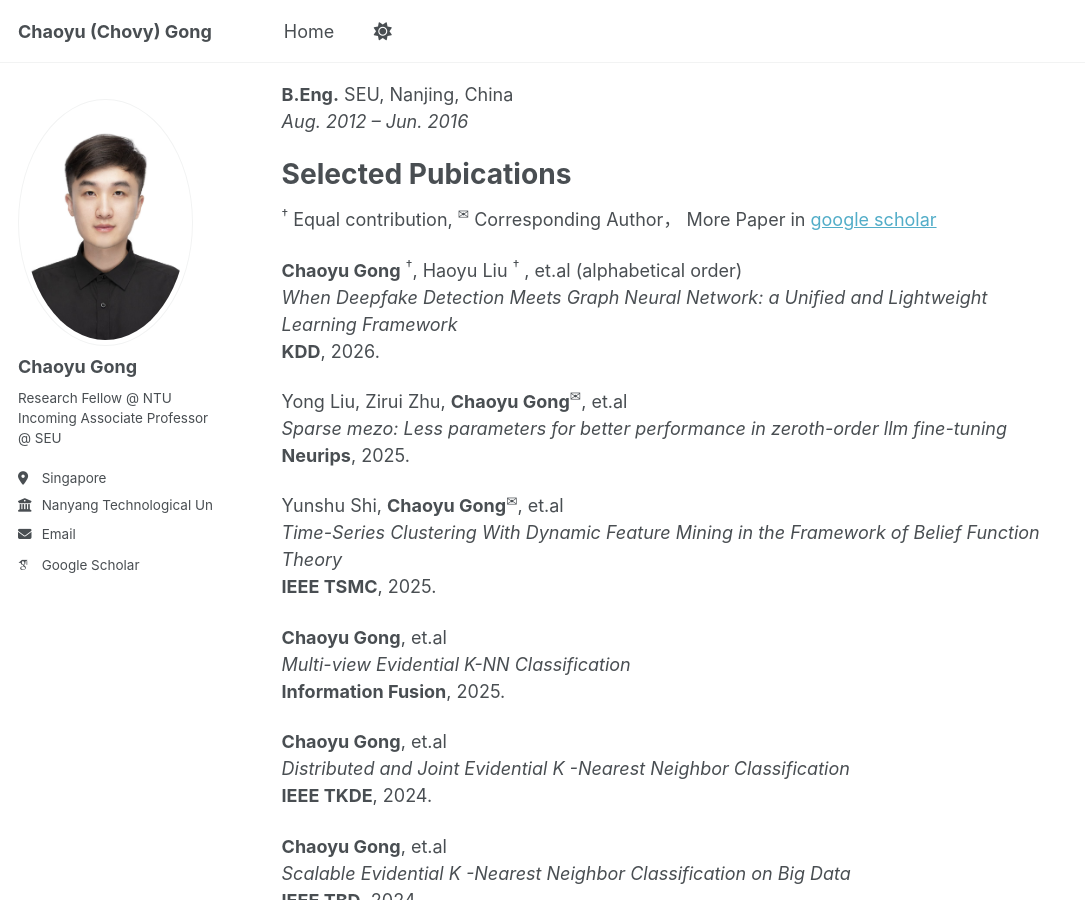
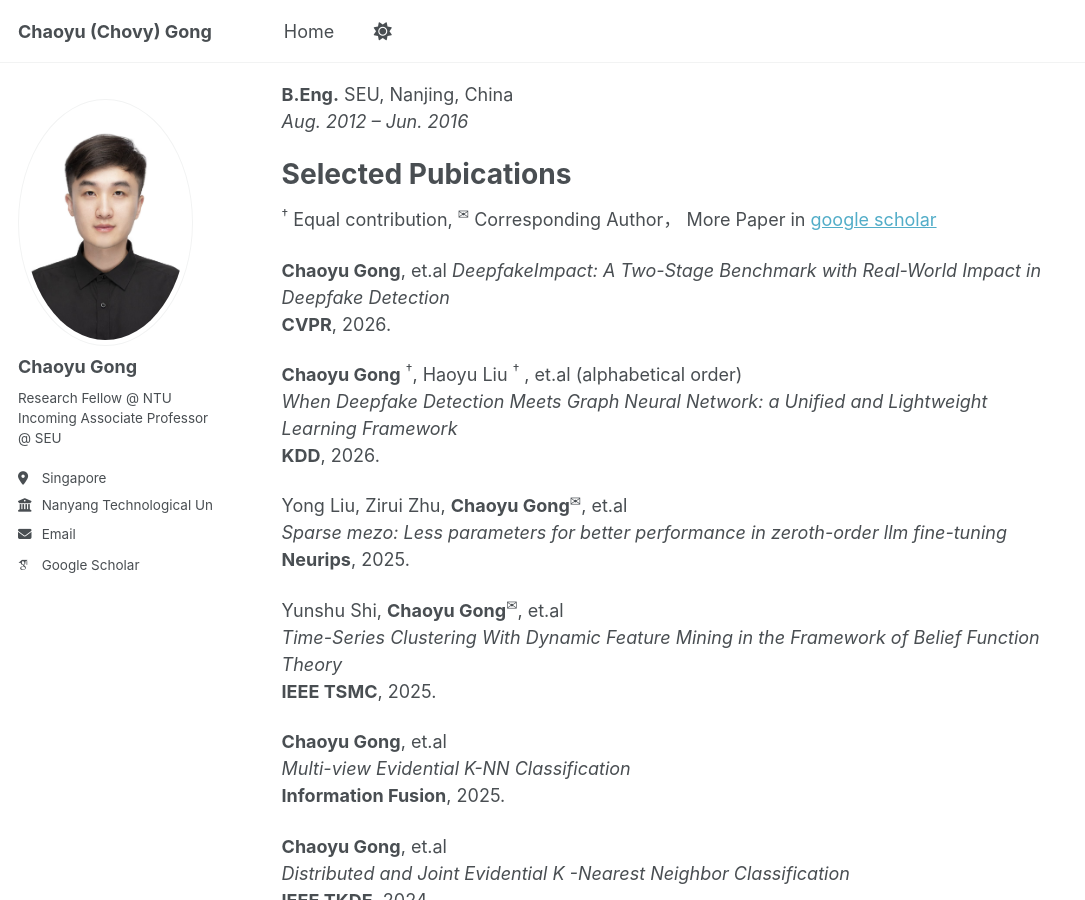
Before and after one commit to doushijihui/Chovy-Gong, a Jekyll site: the page built from _pages/about.md, in a window 1280 px wide and 900 px high, scrolled down 720 px. Shown: the whole window, without its empty margins (0-1085 px from the left). Built offline with Jekyll 4.4.1, drawn with Linux system fonts in a browser that asks for light colours; some web fonts are replaced; a script that is not in the unit is left out.

Commit message:
Update about.md

```diff
--- a/_pages/about.md
+++ b/_pages/about.md
@@ -32,6 +32,10 @@ School of Computing, National University of Singapore (NUS), Singapore
 Selected Pubications
 ======
 <sup>†</sup> Equal contribution, <sup>✉</sup> Corresponding Author， More Paper in [google scholar](https://scholar.google.com.sg/citations?user=sp6xe90AAAAJ&hl=zh-CN)
+
+**Chaoyu Gong**, et.al
+*DeepfakeImpact: A Two-Stage Benchmark with Real-World Impact in Deepfake Detection*
+**CVPR**, 2026.
 
 **Chaoyu Gong** <sup>†</sup>, Haoyu Liu <sup>†</sup> , et.al (alphabetical order)
 *When Deepfake Detection Meets Graph Neural Network: a Unified and Lightweight Learning Framework*
```
